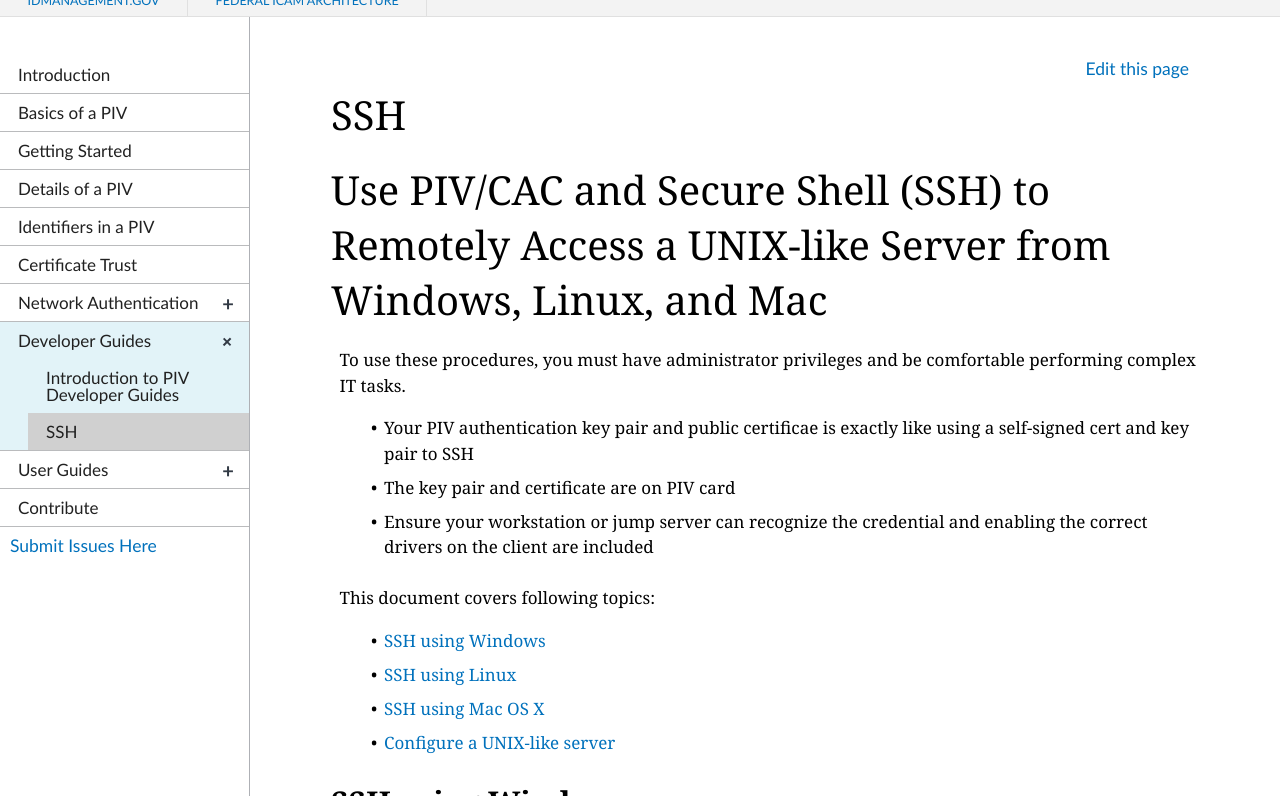
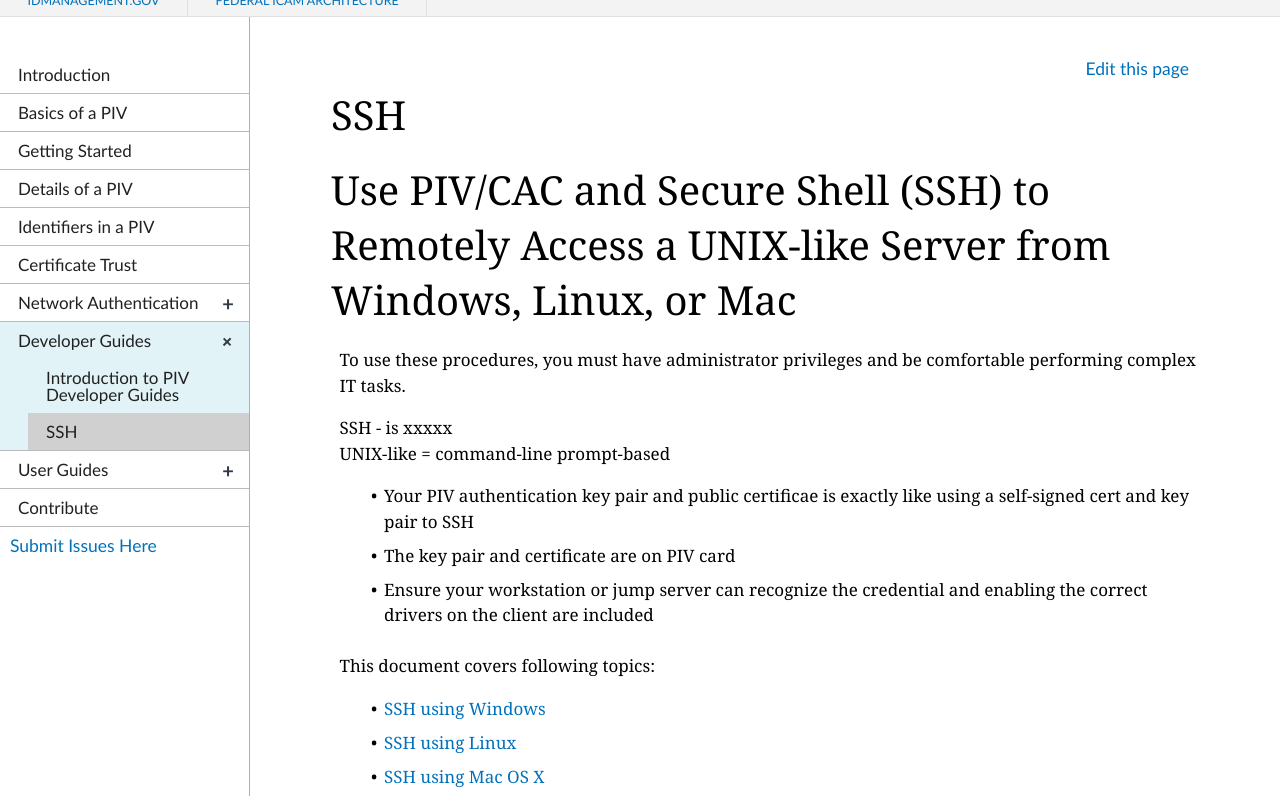
Before and after one commit to GSA/piv-guides, a Jekyll site: the page built from _devconfig/ssh.md, in a window 1280 px wide and 900 px high, cut to the strip 104-900 px from the top of the window. Built offline with Jekyll 4.4.1, drawn with Linux system fonts in a browser that asks for light colours; nearby versions of some CDN libraries.

Commit message:
Update ssh.md

```diff
--- a/_devconfig/ssh.md
+++ b/_devconfig/ssh.md
@@ -5,9 +5,12 @@
 collection: devconfig
 ---
 
-# Use PIV/CAC and Secure Shell (SSH) to Remotely Access a UNIX-like Server from Windows, Linux, and Mac
+# Use PIV/CAC and Secure Shell (SSH) to Remotely Access a UNIX-like Server from Windows, Linux, or Mac
 
 To use these procedures, you must have administrator privileges and be comfortable performing complex IT tasks.
+
+SSH - is xxxxx
+UNIX-like = command-line prompt-based
 
   * Your PIV authentication key pair and public certificae is exactly like using a self-signed cert and key pair to SSH
   * The key pair and certificate are on PIV card
```
